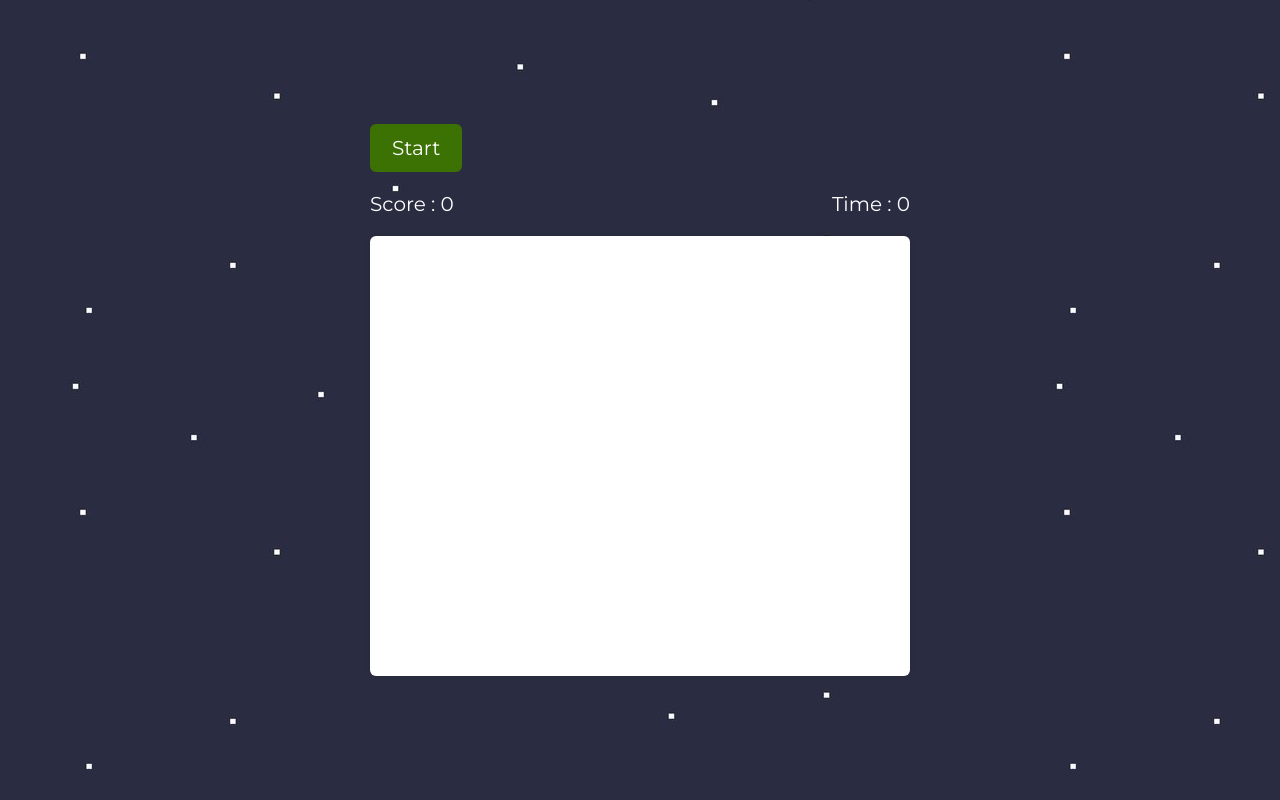
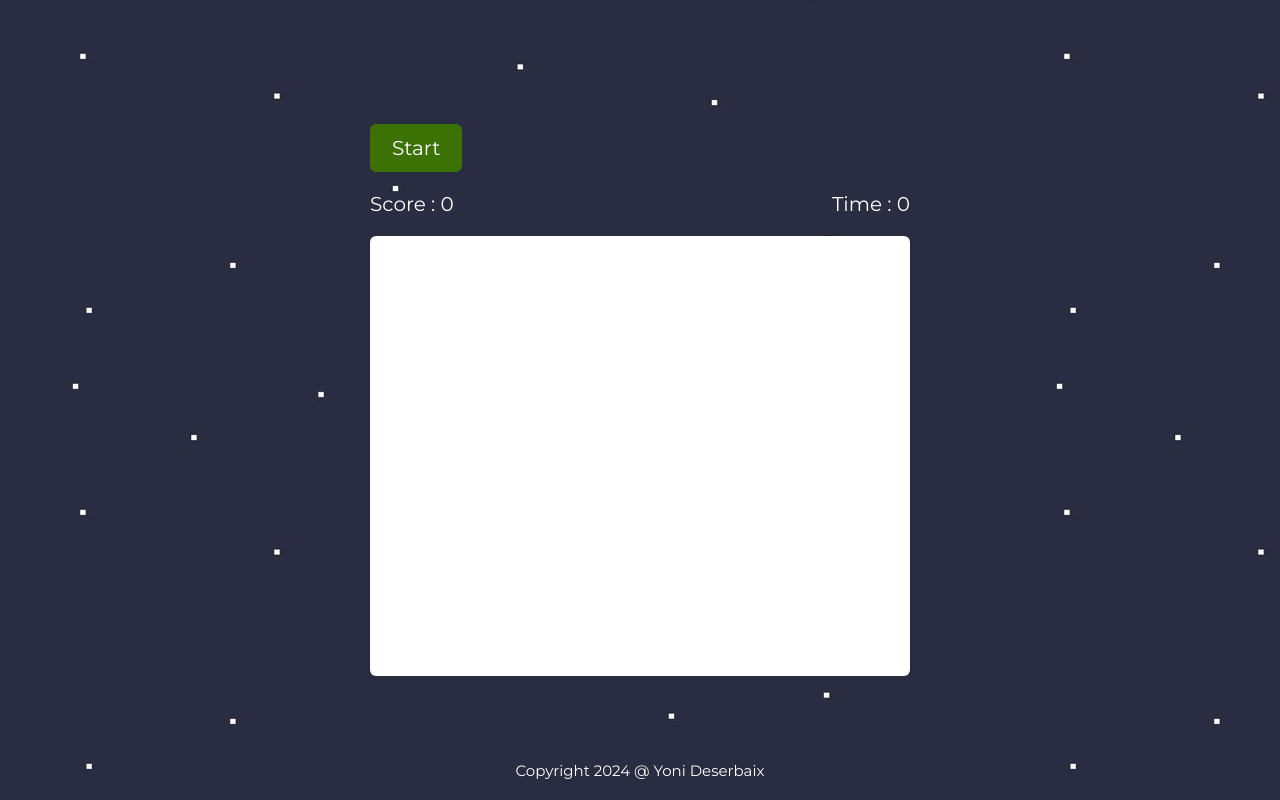
Before and after one commit to Yoni-Deserbaix/Shooting-Game-JS, a plain HTML site: page index.html in a window 1280 px wide. Drawn offline with Linux system fonts and the light colour scheme.

Commit message:
add copyright

```diff
--- a/index.html
+++ b/index.html
@@ -18,6 +18,12 @@
         <div class="container"></div>
       </div>
     </main>
+    <footer>
+      Copyright 2024 @ Yoni Deserbaix
+    </footer>
     <script src="script.js"></script>
+
+
+
   </body>
 </html>
--- a/style.css
+++ b/style.css
@@ -63,7 +63,16 @@ button {
     animation: animateTarget 10s infinite;
 }
 
-
+footer {
+    position: absolute;
+    bottom: 0;
+    justify-content: center;
+    align-items: flex-end;
+    color: white;
+    font-family: "Montserrat", sans-serif;
+    font-size: 15px;
+    padding: 20px;
+  }
 
 @keyframes animateTarget {
     to {
@@ -90,4 +99,7 @@ button {
         height: 40px;
         width: 40px;
     }
+    footer {
+        font-size: 17px;
+      }
 }
```
